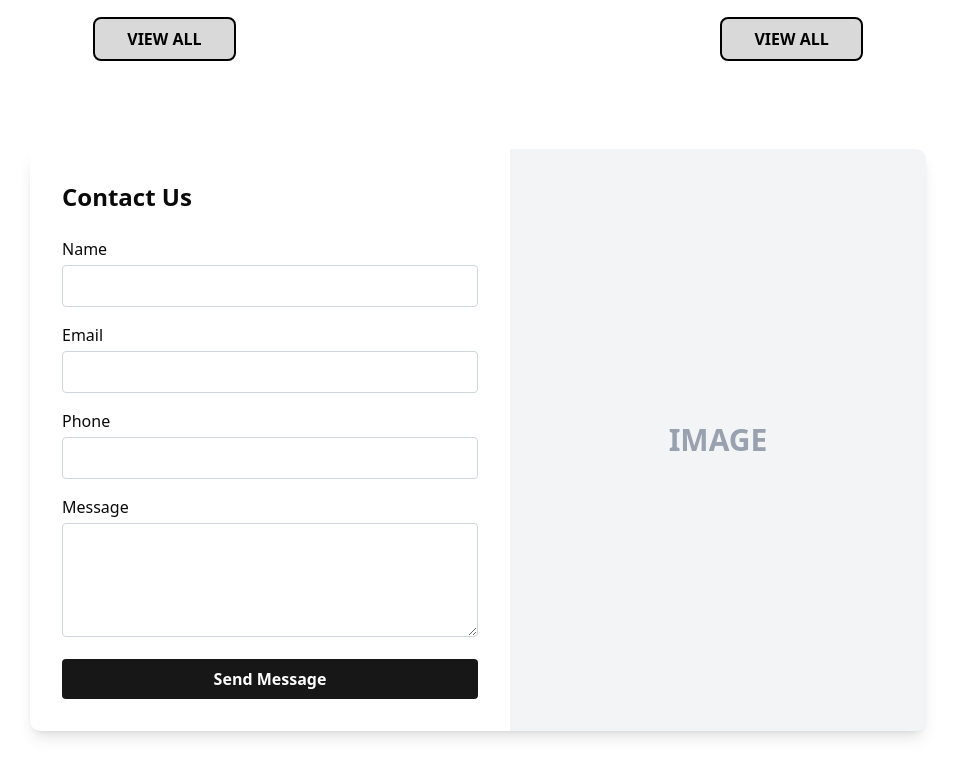
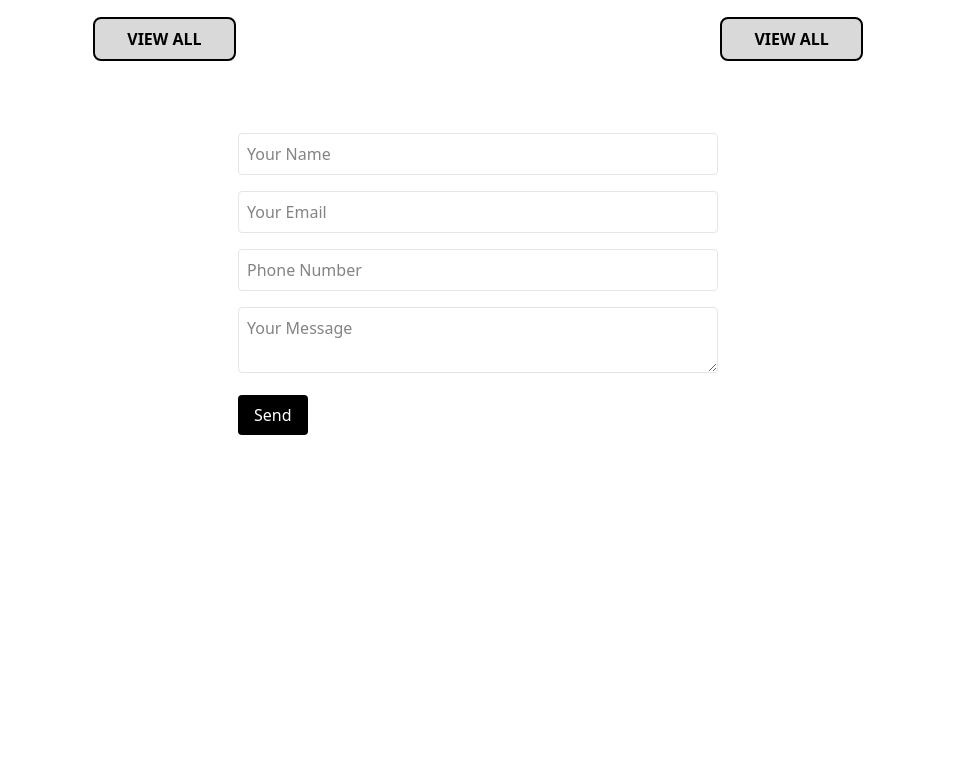
Before and after one commit to YuvrajChauhan1303/freelance-krental-pharma, a Next.js app: page / in a window 1280 px wide. Shown: the part 3379-4156 px from the top of the page, without its empty margins (162-1117 px from the left). After the commit the page ends 3846 px from the top, so only its background shows below. Built offline with nearby package versions, Linux system fonts and the light colour scheme.

Commit message:
build fix 3

```diff
--- a/app/_components_main/ContactUs.tsx
+++ b/app/_components_main/ContactUs.tsx
@@ -1,139 +1,83 @@
 "use client";
 
-import React, { useState } from "react";
+import { useState } from "react";
 
-const initialState = {
+export default function ContactUs() {
+  const [formData, setFormData] = useState({
     name: "",
     email: "",
     phone: "",
     message: "",
-};
-
-export default function ContactUs() {
-  const [form, setForm] = useState(initialState);
-  const [loading, setLoading] = useState(false);
-  const [sent, setSent] = useState(false);
-  const [error, setError] = useState<string | null>(null);
+  });
+  const [status, setStatus] = useState("");
 
   const handleChange = (
     e: React.ChangeEvent<HTMLInputElement | HTMLTextAreaElement>
   ) => {
-    setForm({ ...form, [e.target.name]: e.target.value });
+    setFormData({ ...formData, [e.target.name]: e.target.value });
   };
 
   const handleSubmit = async (e: React.FormEvent) => {
     e.preventDefault();
-    setLoading(true);
-    setError(null);
-    setSent(false);
+    setStatus("Sending...");
 
-    try {
     const res = await fetch("/api/contact", {
       method: "POST",
-        headers: { "Content-Type": "application/json" },
-        body: JSON.stringify(form),
+      headers: {
+        "Content-Type": "application/json",
+      },
+      body: JSON.stringify(formData),
     });
 
-      if (!res.ok) {
-        throw new Error("Failed to send message.");
-      }
-
-      setSent(true);
-      setForm(initialState);
-    } catch (err: unknown) {
-      setError("Something went wrong." + err);
-    } finally {
-      setLoading(false);
+    if (res.ok) {
+      setFormData({ name: "", email: "", phone: "", message: "" });
+      setStatus("Message sent successfully!");
+    } else {
+      setStatus("Failed to send message.");
     }
   };
 
   return (
-    <div className="flex flex-col md:flex-row w-full max-w-4xl mx-auto my-16 bg-white rounded-lg shadow-lg overflow-hidden">
-      {/* Left: Form */}
-      <div className="flex-1 p-8">
-        <h2 className="text-2xl font-bold mb-6">Contact Us</h2>
-        <form onSubmit={handleSubmit} className="space-y-4">
-          <div>
-            <label className="block font-medium mb-1" htmlFor="name">
-              Name
-            </label>
+    <form onSubmit={handleSubmit} className="space-y-4 max-w-lg mx-auto p-4">
       <input
-              className="w-full border border-gray-300 rounded px-3 py-2 focus:outline-none focus:ring-2 focus:ring-primary"
         type="text"
-              id="name"
         name="name"
-              value={form.name}
+        placeholder="Your Name"
+        value={formData.name}
         onChange={handleChange}
         required
-              autoComplete="name"
+        className="w-full p-2 border rounded"
       />
-          </div>
-          <div>
-            <label className="block font-medium mb-1" htmlFor="email">
-              Email
-            </label>
       <input
-              className="w-full border border-gray-300 rounded px-3 py-2 focus:outline-none focus:ring-2 focus:ring-primary"
         type="email"
-              id="email"
         name="email"
-              value={form.email}
+        placeholder="Your Email"
+        value={formData.email}
         onChange={handleChange}
         required
-              autoComplete="email"
+        className="w-full p-2 border rounded"
       />
-          </div>
-          <div>
-            <label className="block font-medium mb-1" htmlFor="phone">
-              Phone
-            </label>
       <input
-              className="w-full border border-gray-300 rounded px-3 py-2 focus:outline-none focus:ring-2 focus:ring-primary"
         type="tel"
-              id="phone"
         name="phone"
-              value={form.phone}
+        placeholder="Phone Number"
+        value={formData.phone}
         onChange={handleChange}
         required
-              autoComplete="tel"
+        className="w-full p-2 border rounded"
       />
-          </div>
-          <div>
-            <label className="block font-medium mb-1" htmlFor="message">
-              Message
-            </label>
       <textarea
-              className="w-full border border-gray-300 rounded px-3 py-2 focus:outline-none focus:ring-2 focus:ring-primary"
-              id="message"
         name="message"
-              rows={4}
-              value={form.message}
+        placeholder="Your Message"
+        value={formData.message}
         onChange={handleChange}
         required
+        className="w-full p-2 border rounded"
       />
-          </div>
-          <button
-            type="submit"
-            className="w-full bg-primary text-white font-semibold py-2 rounded hover:bg-primary/90 transition disabled:opacity-60"
-            disabled={loading}
-          >
-            {loading ? "Sending..." : "Send Message"}
+      <button type="submit" className="bg-black text-white px-4 py-2 rounded">
+        Send
       </button>
-          {sent && (
-            <div className="text-green-600 font-medium mt-2">
-              Message sent successfully!
-            </div>
-          )}
-          {error && (
-            <div className="text-red-600 font-medium mt-2">{error}</div>
-          )}
+      <p className="text-sm text-gray-600">{status}</p>
     </form>
-      </div>
-      {/* Right: Image Placeholder */}
-      <div className="flex-1 bg-gray-100 flex items-center justify-center">
-        {/* <img src="/contact-image.jpg" alt="Contact Us" className="object-cover w-full h-full" /> */}
-        <div className="text-3xl text-gray-400 font-bold">IMAGE</div>
-      </div>
-    </div>
   );
 }
--- a/app/api/contact/route.ts
+++ b/app/api/contact/route.ts
@@ -1,19 +1,21 @@
 import { NextResponse } from "next/server";
-import { sendMail } from "@/lib/mail";
+import { sendEmail } from "@/lib/mail";
 
 export async function POST(req: Request) {
+  const { name, email, phone, message } = await req.json();
+
+  if (!name || !email || !phone || !message) {
+    return NextResponse.json(
+      { error: "Missing required fields" },
+      { status: 400 }
+    );
+  }
+
   try {
-    const { name, email, phone, message } = await req.json();
-
-    if (!name || !email || !phone || !message) {
-      return NextResponse.json({ error: "Missing fields" }, { status: 400 });
-    }
-
-    await sendMail({ name, email, phone, message });
-
+    await sendEmail({ name, email, phone, message });
     return NextResponse.json({ success: true });
-  } catch (err) {
-    console.error("Mail send error:", err);
+  } catch (error) {
+    console.error("Email error:", error);
     return NextResponse.json(
       { error: "Failed to send email" },
       { status: 500 }
--- a/lib/mail.ts
+++ b/lib/mail.ts
@@ -1,26 +1,27 @@
 import nodemailer from "nodemailer";
 
-export const transporter = nodemailer.createTransport({
-  host: process.env.SMTP_HOST,
-  port: Number(process.env.SMTP_PORT),
-  secure: false, // true for 465, false for 587
-  auth: {
-    user: process.env.SMTP_USER,
-    pass: process.env.SMTP_PASS,
-  },
-});
-
-export const sendMail = async (data: {
+type ContactForm = {
   name: string;
   email: string;
   phone: string;
   message: string;
-}) => {
+};
+
+export async function sendEmail(data: ContactForm) {
+  const transporter = nodemailer.createTransport({
+    host: process.env.SMTP_HOST!,
+    port: Number(process.env.SMTP_PORT!),
+    secure: false,
+    auth: {
+      user: process.env.SMTP_USER!,
+      pass: process.env.SMTP_PASS!,
+    },
+  });
+
   const mailOptions = {
-    from: `"${data.name}" <${data.email}>`,
-    to: process.env.TO_EMAIL,
-    subject: "New Contact Form Submission",
-    text: `Name: ${data.name}\nEmail: ${data.email}\nPhone: ${data.phone}\nMessage: ${data.message}`,
+    from: `"Contact Form" <${process.env.SMTP_USER}>`,
+    to: process.env.CONTACT_RECEIVER!,
+    subject: `New Contact Message from ${data.name}`,
     html: `
       <p><strong>Name:</strong> ${data.name}</p>
       <p><strong>Email:</strong> ${data.email}</p>
@@ -29,5 +30,5 @@ export const sendMail = async (data: {
     `,
   };
 
-  return transporter.sendMail(mailOptions);
-};
+  await transporter.sendMail(mailOptions);
+}
```
Lines whose indentation alone changed are shown as unchanged.
